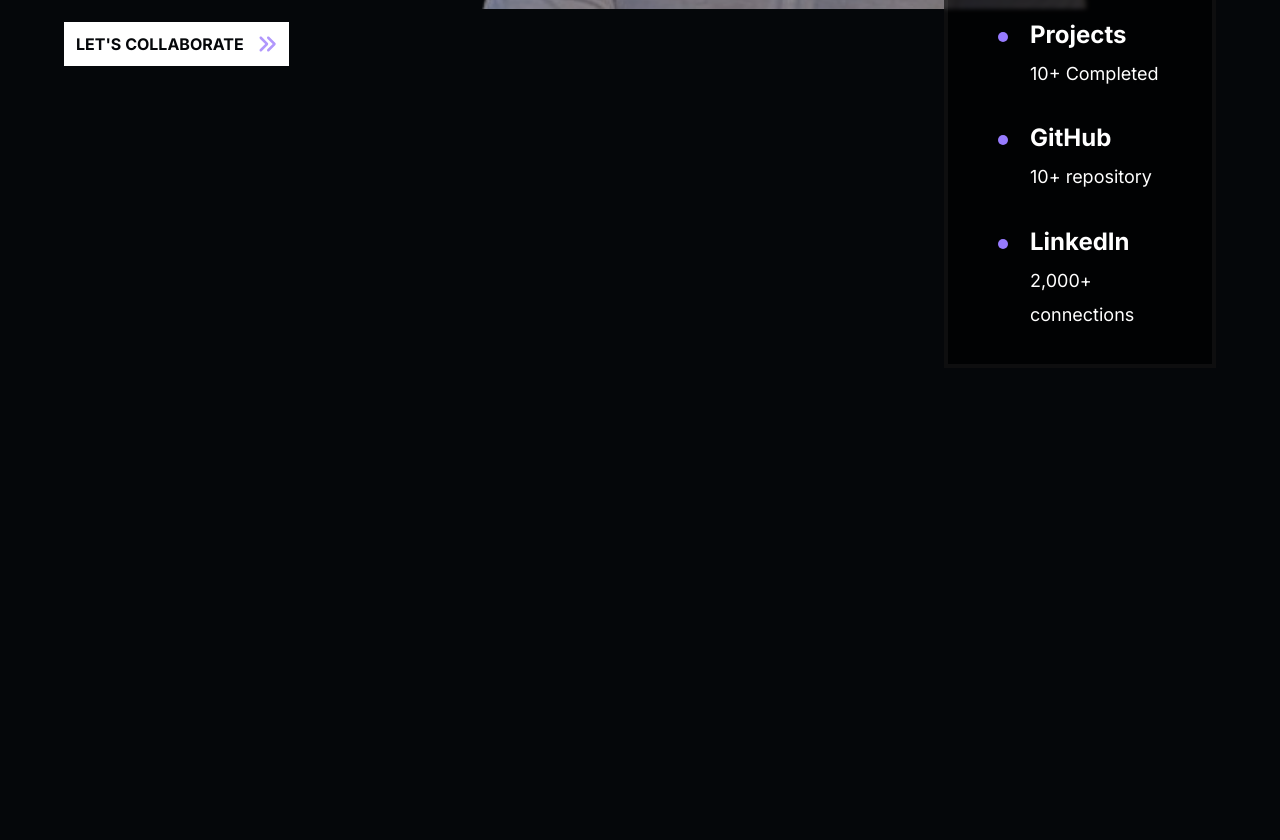
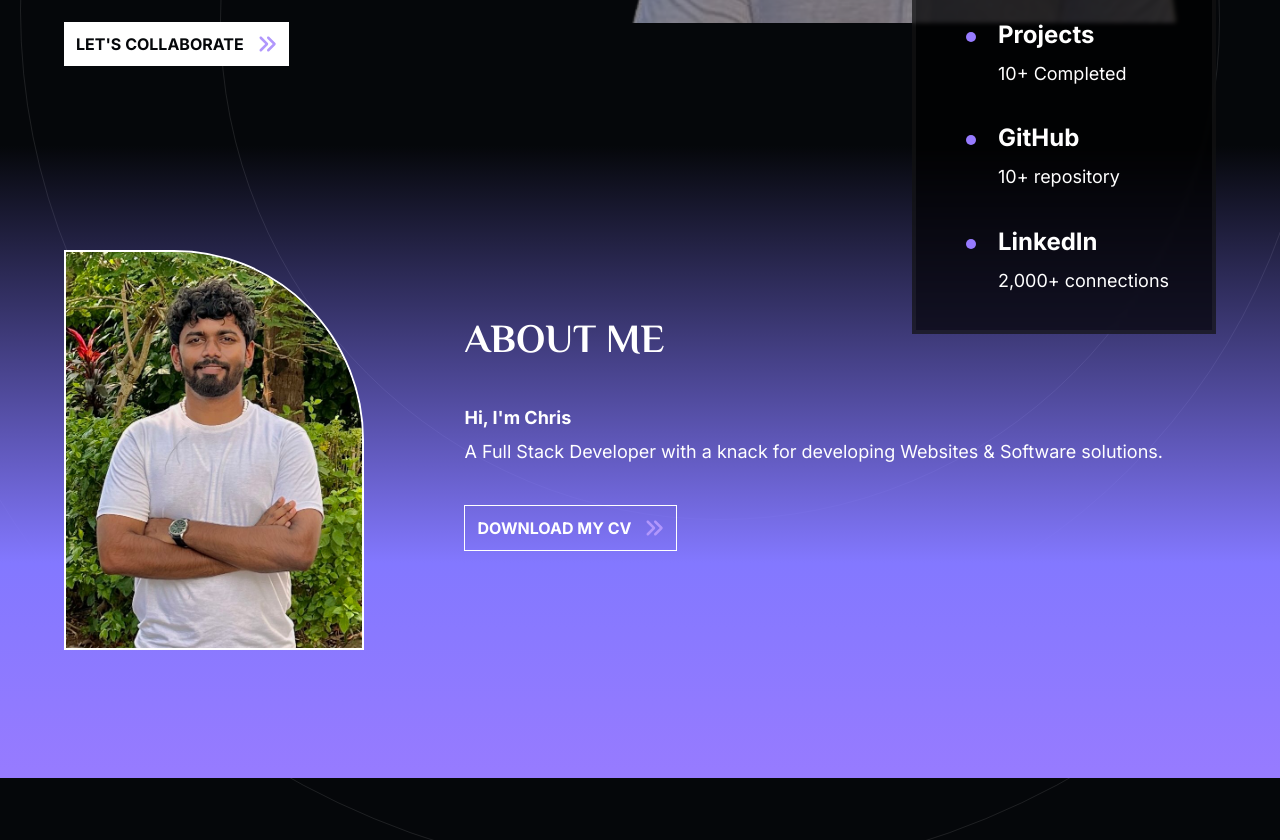
Before and after one commit to chrisambatti/Portfolio-2025, a plain HTML site: page index.html in a window 1280 px wide. Shown: the part 560-1400 px from the top of the page. Before the commit the page ends 928 px from the top, so only its background shows below. Drawn offline with Linux system fonts and the light colour scheme; a script that the page names is missing.

Commit message:
about me commit

```diff
--- a/index.html
+++ b/index.html
@@ -12,6 +12,13 @@
 <link rel="stylesheet" href="https://cdnjs.cloudflare.com/ajax/libs/font-awesome/6.7.2/css/all.min.css">
 </head>
 <body>
+    <div class="bg-elements">
+    <div class="circles-container">
+        <span class="circle circle-1"></span>
+        <span class="circle circle-2"></span>
+        <span class="circle circle-3"></span>
+    </div>
+</div>
     <div class="wrapper">
         <nav>
             <a href="#" class="logo">Portfolio<span class="dot">.</span></a>
@@ -25,11 +32,7 @@
         <!-- end of nav -->
 
         <header class="hero">
-            <div class="circles-container">
-            <span class="circle circle-1"></span>
-            <span class="circle circle-2"></span>
-            <span class="circle circle-3"></span>
-            </div>
+
 
             <div class="image-overlay">
                 <img class="hero-image" src="images/bg.png" alt="hero img">
@@ -37,8 +40,9 @@
 
             <div class="socials">
                 <a href="#">
-                    <img src="images/linkedin.png" alt="">
-                    <img src="images/github.png" alt="">
+                    <a href="https://www.linkedin.com/in/christopher-ambatti-014155247/"><img src="images/linkedin.png" alt=""></a>
+                    <a href="https://github.com/chrisambatti"><img src="images/github.png" alt=""></a>
+
                 </a>
             </div>
 
@@ -82,7 +86,29 @@
 
     </div>
     </header>
+    <!-- end of header -->
     </div>
+    <section id="about">
+        <div class="wrapper">
+            <div class="left">
+                <img src="images/about.JPG" alt="about image">
+            </div>
+
+            <div class="description">
+                <h2>About Me</h2>
+                <p>
+                    <strong>Hi, I'm Chris</strong> <br />
+                    A Full Stack Developer with a knack for
+                    developing Websites & Software solutions.
+                </p>
+                <a href="" class="btn outlined"> Download My CV <span class="icon">
+                    <svg xmlns="http://www.w3.org/2000/svg" viewBox="0 0 512 512" width="20" height="20">
+                        <path fill="#B197FC" d="M470.6 278.6c12.5-12.5 12.5-32.8 0-45.3l-160-160c-12.5-12.5-32.8-12.5-45.3 0s-12.5 32.8 0 45.3L402.7 256 265.4 393.4c-12.5 12.5-12.5 32.8 0 45.3s32.8 12.5 45.3 0l160-160zm-352 160l160-160c12.5-12.5 12.5-32.8 0-45.3l-160-160c-12.5-12.5-32.8-12.5-45.3 0s-12.5 32.8 0 45.3L210.7 256 73.4 393.4c-12.5 12.5-12.5 32.8 0 45.3s32.8 12.5 45.3 0z"/>
+                    </svg>
+                </span></a>
+            </div>
+        </div>
+    </section>
     <script src="main.js"></script>
 </body>
 </html>
--- a/style.css
+++ b/style.css
@@ -14,6 +14,7 @@
 
 html {
     font-family: "Inter", sans-serif;
+    color: #fff;
 }
 
 body {
@@ -102,9 +103,9 @@ nav .menu-items a:hover {
 
 .hero .hero-image {
     position: absolute;
-    top: -5rem;
-    height: 41rem;
-    left: 20rem;
+    top: 0rem;
+    height: 36.9rem;
+    left: 30rem;
     z-index:-2;
     opacity: 0.6;
 }
@@ -146,7 +147,7 @@ nav .menu-items a:hover {
     top:18rem;
     background: rgba(0, 0, 0, 0.7);
     height: 25 rem;
-    width: 17rem;
+    width: 19rem;
     padding: 2rem;
     border: 4px solid rgba(255, 255, 255, 0.05);
     backdrop-filter: blur(0.125rem);
@@ -182,19 +183,99 @@ nav .menu-items a:hover {
 
 }
 
+.bg-elements {
+    position: absolute;
+    top: 0;
+    left: 0;
+    width: 100vw;
+    height:1400px;
+    overflow: hidden;
+    pointer-events: none;
+}
 
+.circles-container .circle{
+    position: absolute;
+    border: 1px solid #fff;
+    border-radius: 50%;
+    z-index: -2;
+    opacity: 0.1;
+}
 
+.circles-container .circle-3 {
+    width: 1000px;
+    height: 1000px;
+    right: 60px;
+    top: 80px;
+}
 
+.circles-container .circle-2 {
+    width: 1300px;
+    height: 1300px;
+    right: -40px;
+    top: -80px;
+}
 
+.circles-container .circle-1 {
+    width: 1600px;
+    height: 1600px;
+    top: -160px;
+    right: -200px;
+}
 
+/* About me */
 
+section {
+    padding-block: 6.25rem;
+}
 
+section p {
+    font-size: 1.125rem;
+}
 
+#about {
+    background: linear-gradient(
+     360deg,
+     #977bff 0%,
+     rgb(131, 120, 255) 33%,
+     rgba(88, 99, 248, 0) 97%
+     );
+}
 
+#about .wrapper {
+    display: flex;
+    gap: 100px;
+    align-items: center;
+}
 
+#about .left img {
+    height: 400px;
+    border: 2px solid #fff;
+    border-radius: 0 190px 0 0 ;
+}
 
+h2 {
+    font-family: "philosopher", sans-serif;
+    font-weight: 700;
+    font-size: 2.5rem;
+    text-transform: uppercase;
+    margin-bottom: 2.5rem;
+}
 
+/* h2::after {
+    content: "";
+    position: absolute;
+    width: 125px;
+    height: 3px;
+    background: var(--accent-color);
+    display: block;
+    bottom:-8px;
+} */
 
+.btn.outlined {
+    background-color: transparent;
+    border: 1px solid #fff;
+    color: #fff;
+}
 
 /* svg icon */
 .icon svg {
```
Also changed, not shown: images/about.JPG (added), images/right-arrow-white.svg (added).
